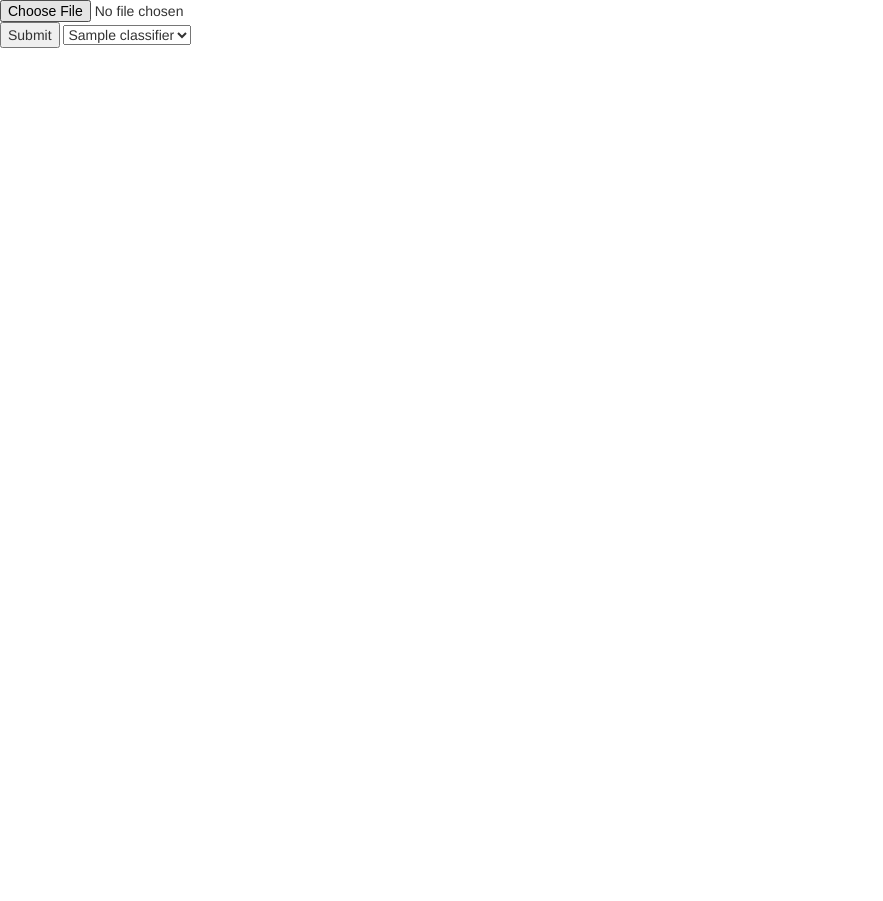
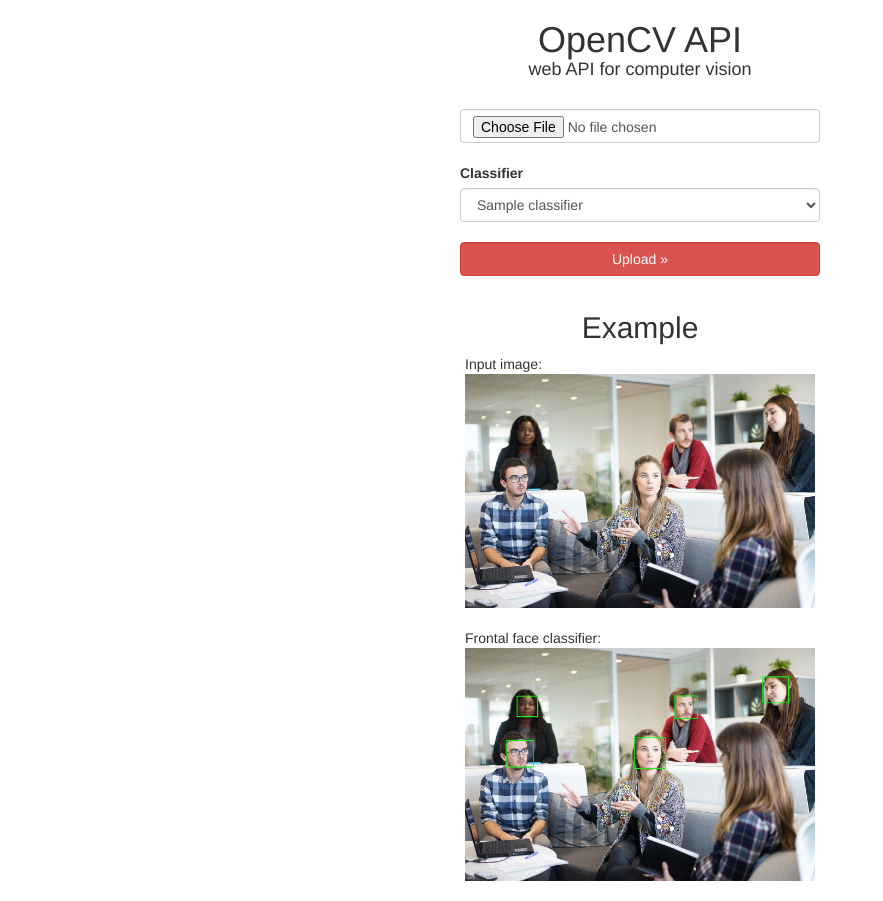
Before and after one commit to derwiki/opencvapi, a Flask app: template app/templates/index.html in a window 1280 px wide. Shown: the whole page, without its empty margins (0-883 px from the left). Before the commit the page ends 48 px from the top, so only its background shows below. Run offline with Flask 2, Linux system fonts and the light colour scheme; the template is opened without the code that fills it: most values are stand-ins (such as "Sample title", 1, 10 or a date in 2020); some libraries are stand-ins or nearby versions.

Commit message:
Add sample to homepage

```diff
--- /dev/null
+++ b/app/static/css/index.css
@@ -0,0 +1,17 @@
+input[type=file],
+label,
+button {
+  margin-top: 20px;
+}
+
+.form-control:first-child {
+  margin-top: 20px;
+}
+
+img {
+  width: 100%;
+}
+
+.example {
+  margin-bottom: 20px;
+}
--- a/app/templates/index.html
+++ b/app/templates/index.html
@@ -7,25 +7,55 @@
         <meta name="description" content="">
         <meta name="viewport" content="width=device-width, initial-scale=1">
 
-        <link rel="apple-touch-icon" href="apple-touch-icon.png">
+        <link rel="apple-touch-icon" href="favicon.ico">
 
         <link rel="stylesheet" href="https://maxcdn.bootstrapcdn.com/bootstrap/3.3.7/css/bootstrap.min.css">
-        <script src="js/vendor/modernizr-2.8.3.min.js"></script>
+        <link rel="stylesheet" href="{{url_for('static', filename='css/index.css')}}">
+        <style>
+        </style>
     </head>
-    <body>
+    <body class="container">
         <!--[if lt IE 8]>
             <p class="browserupgrade">You are using an <strong>outdated</strong> browser. Please <a href="http://browsehappy.com/">upgrade your browser</a> to improve your experience.</p>
         <![endif]-->
 
-        <form action='/classifier' method='POST' enctype='multipart/form-data'>
-          <input type='file' name='image' />
-          <button>Submit</button>
-          <select name="classifier">
-            {% for classifier in classifiers %}
-              <option value="{{classifier}}">{{classifier}}</option>
-            {% endfor %}
-          </select>
+        <div class="row">
+          <div class="col-xs-12">
+            <h1 class="text-center">
+              OpenCV API
+              <div style="font-size: 18px">
+                web API for computer vision
+              </div>
+            </h1>
+          </div>
+        </div>
+
+        <form action='/classifier' method='POST' enctype='multipart/form-data' class="row">
+          <div class="col-sm-4 col-sm-offset-4 form-group">
+            <input class="form-control" type='file' name='image' />
+            <label for="form-classifier">Classifier</label>
+            <select class="form-control" name="classifier" id="form-classifier">
+              {% for classifier in classifiers %}
+                <option value="{{classifier}}">{{classifier}}</option>
+              {% endfor %}
+            </select>
+            <button class="form-control btn btn-danger">Upload »</button>
+          </div>
         </form>
+
+        <div class="col-xs-12 text-center">
+          <h2>Example</h2>
+        </div>
+
+        <div class="col-sm-4 col-sm-offset-4 example">
+          Input image:
+          <img src="{{url_for('static', filename='workplace.jpg')}}">
+        </div>
+
+        <div class="col-sm-4 col-sm-offset-4 example">
+          Frontal face classifier:
+          <img src="{{url_for('static', filename='workplace-frontalface.jpg')}}">
+        </div>
 
         <script src="https://code.jquery.com/jquery-1.12.0.min.js"></script>
         <script>window.jQuery || document.write('<script src="js/vendor/jquery-1.12.0.min.js"><\/script>')</script>
```
Also changed, not shown: app/static/snapdocs.jpg (added), app/static/workplace-frontalface.jpg (added), app/static/workplace.jpg (added), 1 other file.
